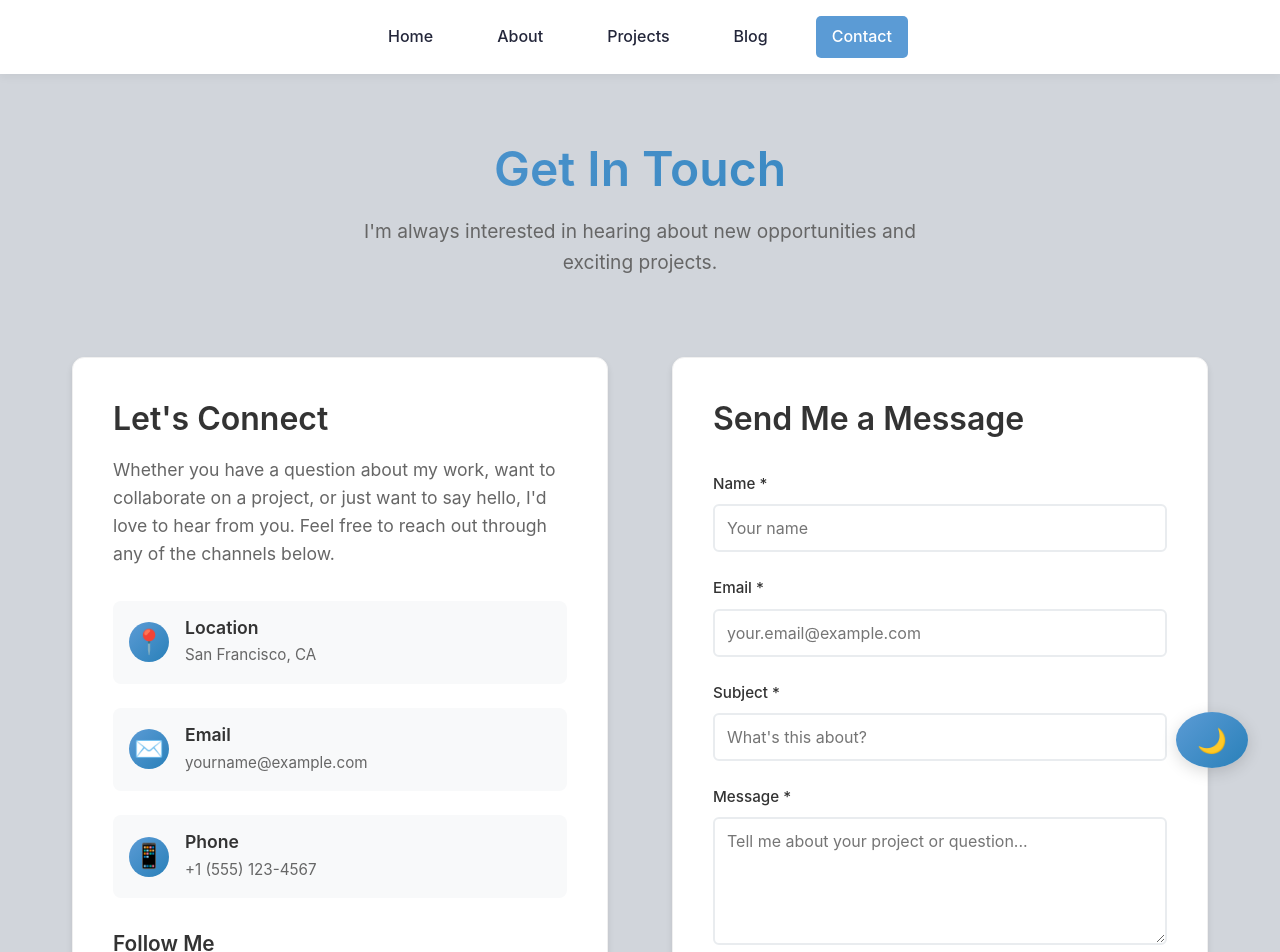
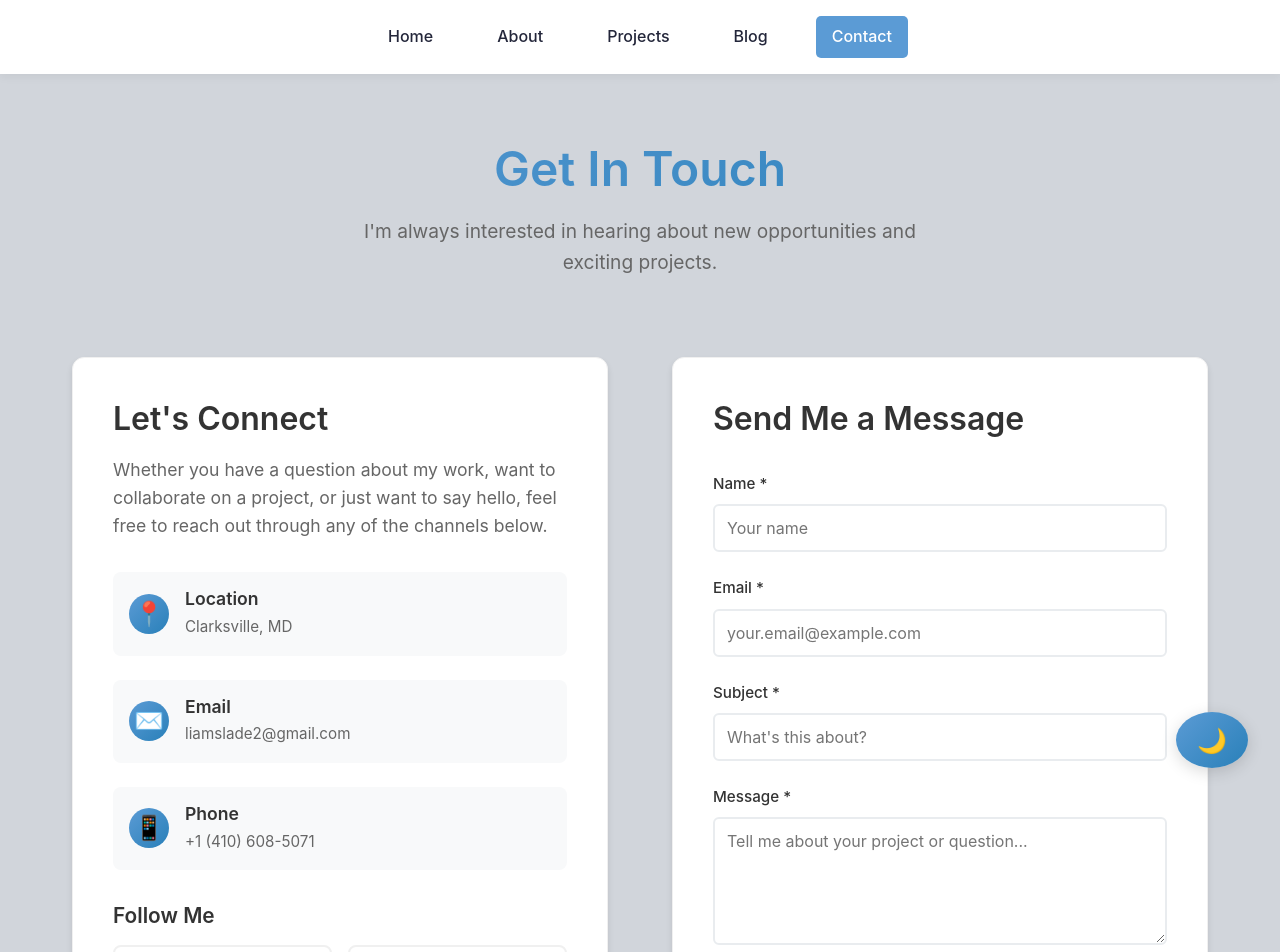
Before and after one commit to Laamb21/Personal_Website, a React (Create React App) app: page /contact in a window 1280 px wide. Shown: the top 952 px of the page. Built offline with nearby package versions, Linux system fonts and the light colour scheme.

Commit message:
Updated Contact page with some personal info

```diff
--- a/src/pages/Contact.js
+++ b/src/pages/Contact.js
@@ -36,13 +36,13 @@ function Contact() {
   const socialLinks = [
     {
       name: 'GitHub',
-      url: 'https://github.com/yourusername',
+      url: 'https://github.com/Laamb21',
       icon: '📁',
       color: '#333'
     },
     {
       name: 'LinkedIn',
-      url: 'https://linkedin.com/in/yourprofile',
+      url: 'https://linkedin.com/in/liam-slade-78418b2a1',
       icon: '💼',
       color: '#0077b5'
     },
@@ -72,7 +72,7 @@ function Contact() {
           <h2>Let's Connect</h2>
           <p>
             Whether you have a question about my work, want to collaborate on a project,
-            or just want to say hello, I'd love to hear from you. Feel free to reach out
+            or just want to say hello, feel free to reach out
             through any of the channels below.
           </p>
 
@@ -81,7 +81,7 @@ function Contact() {
               <span className="contact-icon">📍</span>
               <div>
                 <h3>Location</h3>
-                <p>San Francisco, CA</p>
+                <p>Clarksville, MD</p>
               </div>
             </div>
 
@@ -89,7 +89,7 @@ function Contact() {
               <span className="contact-icon">✉️</span>
               <div>
                 <h3>Email</h3>
-                <p>yourname@example.com</p>
+                <p>liamslade2@gmail.com</p>
               </div>
             </div>
 
@@ -97,7 +97,7 @@ function Contact() {
               <span className="contact-icon">📱</span>
               <div>
                 <h3>Phone</h3>
-                <p>+1 (555) 123-4567</p>
+                <p>+1 (410) 608-5071</p>
               </div>
             </div>
           </div>
```
